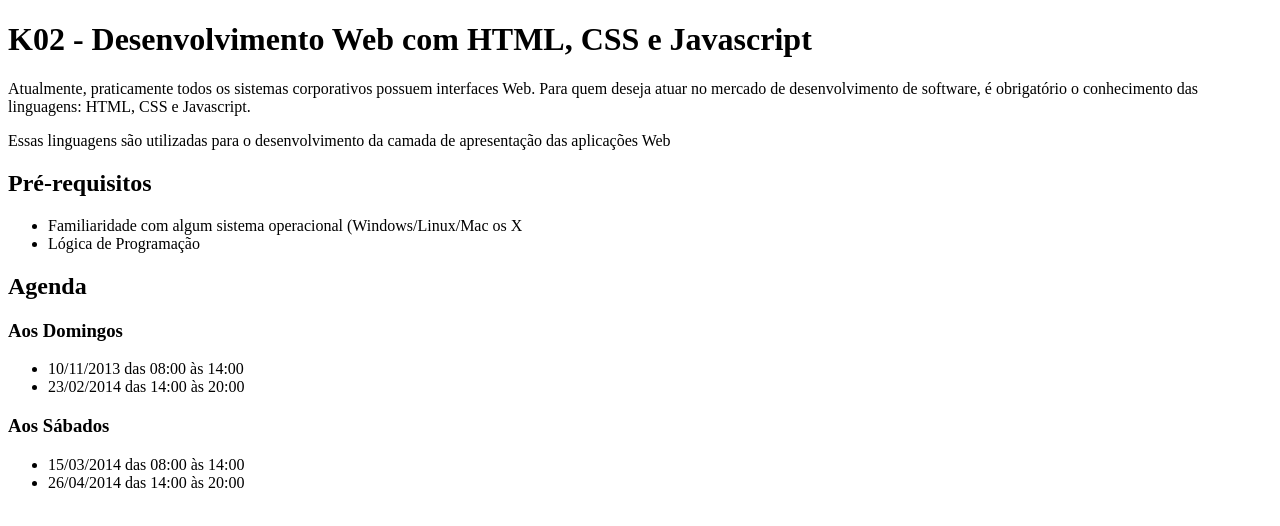
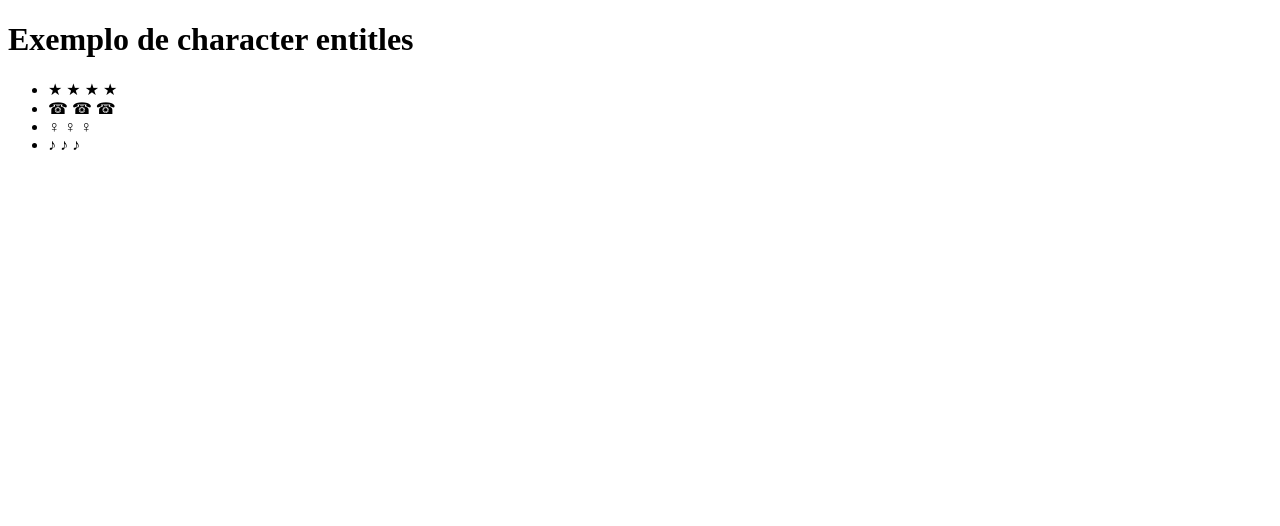
Before and after one commit to JonatthanLucato1/Exercicios-de-AW1, a plain HTML site: page index.html in a window 1280 px wide. Drawn offline with Linux system fonts and the light colour scheme.

Commit message:
Add files via upload

```diff
--- a/index.html
+++ b/index.html
@@ -2,37 +2,16 @@
 <html lang="pt-br">
 <head>
     <meta charset="UTF-8">
+    <meta http-equiv="X-UA-Compatible" content="IE=edge">
     <meta name="viewport" content="width=device-width, initial-scale=1.0">
-
 </head>
+<body>
+    <h1>Exemplo de character entitles</h1>
+    <ul>
+        <li>&starf; &bigstar; &#x02605; &#9733;</li>
+        <li>&phone; &#x0260E; &#9742;</li>
+        <li>&female; &#x02640; &#9792;</li>
+        <li>&sung; &#x0266A; &#9834;</li>
+    </ul>
 </body>
-<h1>K02 - Desenvolvimento Web com HTML, CSS e Javascript</h1>
-
-<p>Atualmente, praticamente todos os sistemas corporativos possuem interfaces Web. Para quem deseja atuar no mercado de desenvolvimento de software, é obrigatório o conhecimento das linguagens: HTML, CSS e Javascript.</p>
-
-<p>Essas linguagens são utilizadas para o desenvolvimento da camada de apresentação das aplicações Web</p>
-
-<h2>Pré-requisitos</h2>
-
-<ul>
-    <li>Familiaridade com algum sistema operacional (Windows/Linux/Mac os X</li>
-    <li>Lógica de Programação</li>
-</ul>
-
-<h2>Agenda</h2>
-
-<h3>Aos Domingos</h3>
-
-<ul>
-    <li>10/11/2013 das 08:00 às 14:00</li>
-    <li>23/02/2014 das 14:00 às 20:00</li>
-</ul>
-
-<h3>Aos Sábados</h3>
-
-<ul>
-    <li>15/03/2014 das 08:00 às 14:00</li>
-    <li>26/04/2014 das 14:00 às 20:00</li>
-</ul>
-<body>
 </html>
```
